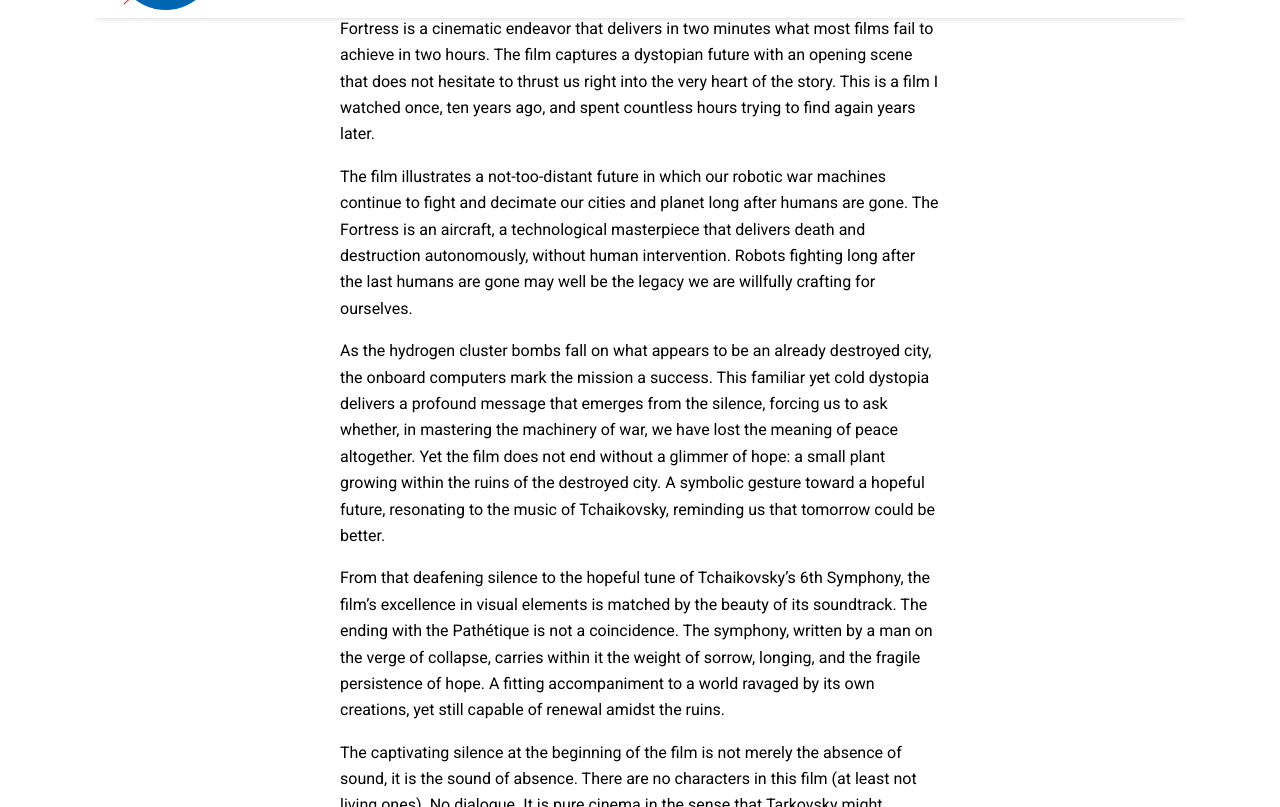
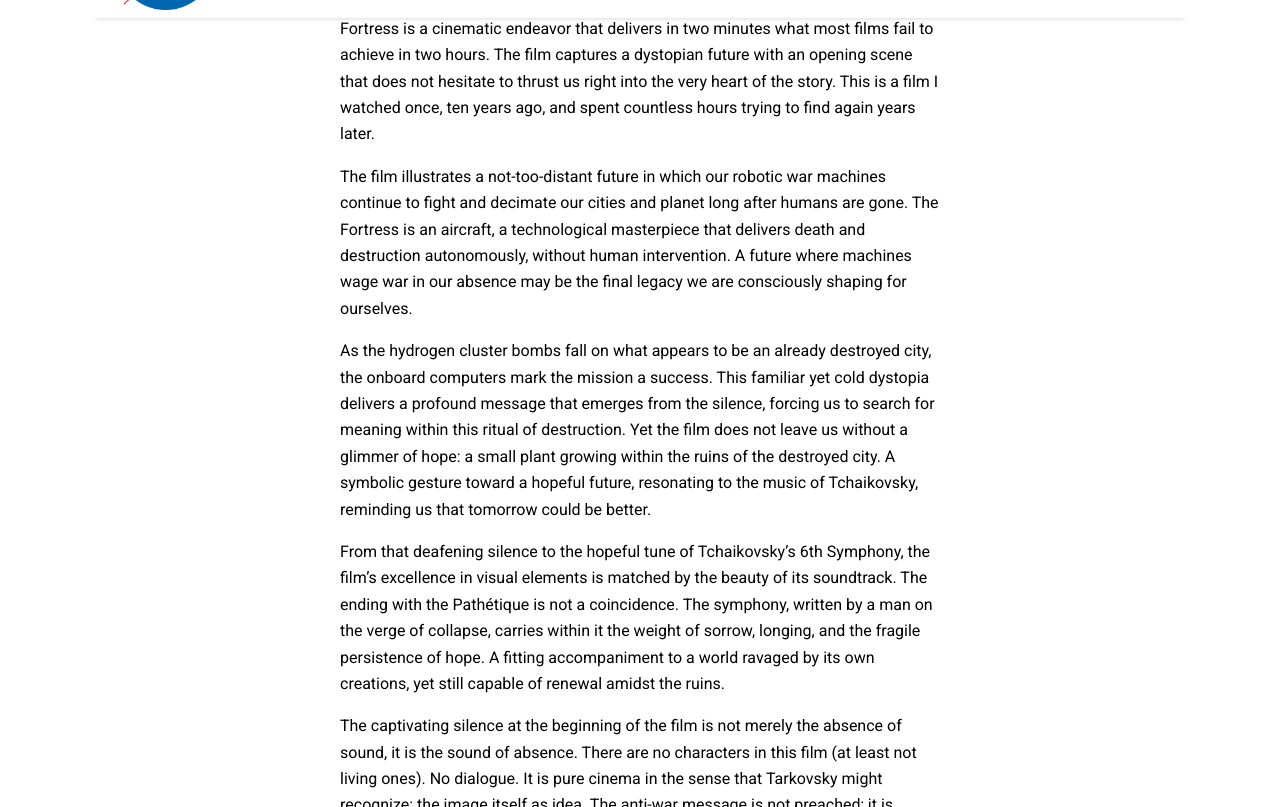
Before and after one commit to nalmadi/nalmadi.github.io, a Jekyll site: the page built from _posts/2025-06-13-Fortress.md, in a window 1280 px wide and 900 px high, scrolled down 1049 px, cut to the strip 93-900 px from the top of the window. Built offline with Jekyll 4.4.1, drawn with Linux system fonts in a browser that asks for light colours; nearby versions of some CDN libraries.

Commit message:
Update 2025-06-13-Fortress.md

```diff
--- a/_posts/2025-06-13-Fortress.md
+++ b/_posts/2025-06-13-Fortress.md
@@ -18,9 +18,9 @@
 
 Fortress is a cinematic endeavor that delivers in two minutes what most films fail to achieve in two hours. The film captures a dystopian future with an opening scene that does not hesitate to thrust us right into the very heart of the story. This is a film I watched once, ten years ago, and spent countless hours trying to find again years later.
 
-The film illustrates a not-too-distant future in which our robotic war machines continue to fight and decimate our cities and planet long after humans are gone. The Fortress is an aircraft, a technological masterpiece that delivers death and destruction autonomously, without human intervention. Robots fighting long after the last humans are gone may well be the legacy we are willfully crafting for ourselves.
+The film illustrates a not-too-distant future in which our robotic war machines continue to fight and decimate our cities and planet long after humans are gone. The Fortress is an aircraft, a technological masterpiece that delivers death and destruction autonomously, without human intervention. A future where machines wage war in our absence may be the final legacy we are consciously shaping for ourselves.
 
-As the hydrogen cluster bombs fall on what appears to be an already destroyed city, the onboard computers mark the mission a success. This familiar yet cold dystopia delivers a profound message that emerges from the silence, forcing us to ask whether, in mastering the machinery of war, we have lost the meaning of peace altogether. Yet the film does not end without a glimmer of hope: a small plant growing within the ruins of the destroyed city. A symbolic gesture toward a hopeful future, resonating to the music of Tchaikovsky, reminding us that tomorrow could be better.
+As the hydrogen cluster bombs fall on what appears to be an already destroyed city, the onboard computers mark the mission a success. This familiar yet cold dystopia delivers a profound message that emerges from the silence, forcing us to search for meaning within this ritual of destruction. Yet the film does not leave us without a glimmer of hope: a small plant growing within the ruins of the destroyed city. A symbolic gesture toward a hopeful future, resonating to the music of Tchaikovsky, reminding us that tomorrow could be better.
 
 From that deafening silence to the hopeful tune of Tchaikovsky's 6th Symphony, the film's excellence in visual elements is matched by the beauty of its soundtrack. The ending with the Pathétique is not a coincidence. The symphony, written by a man on the verge of collapse, carries within it the weight of sorrow, longing, and the fragile persistence of hope. A fitting accompaniment to a world ravaged by its own creations, yet still capable of renewal amidst the ruins.
 
```
